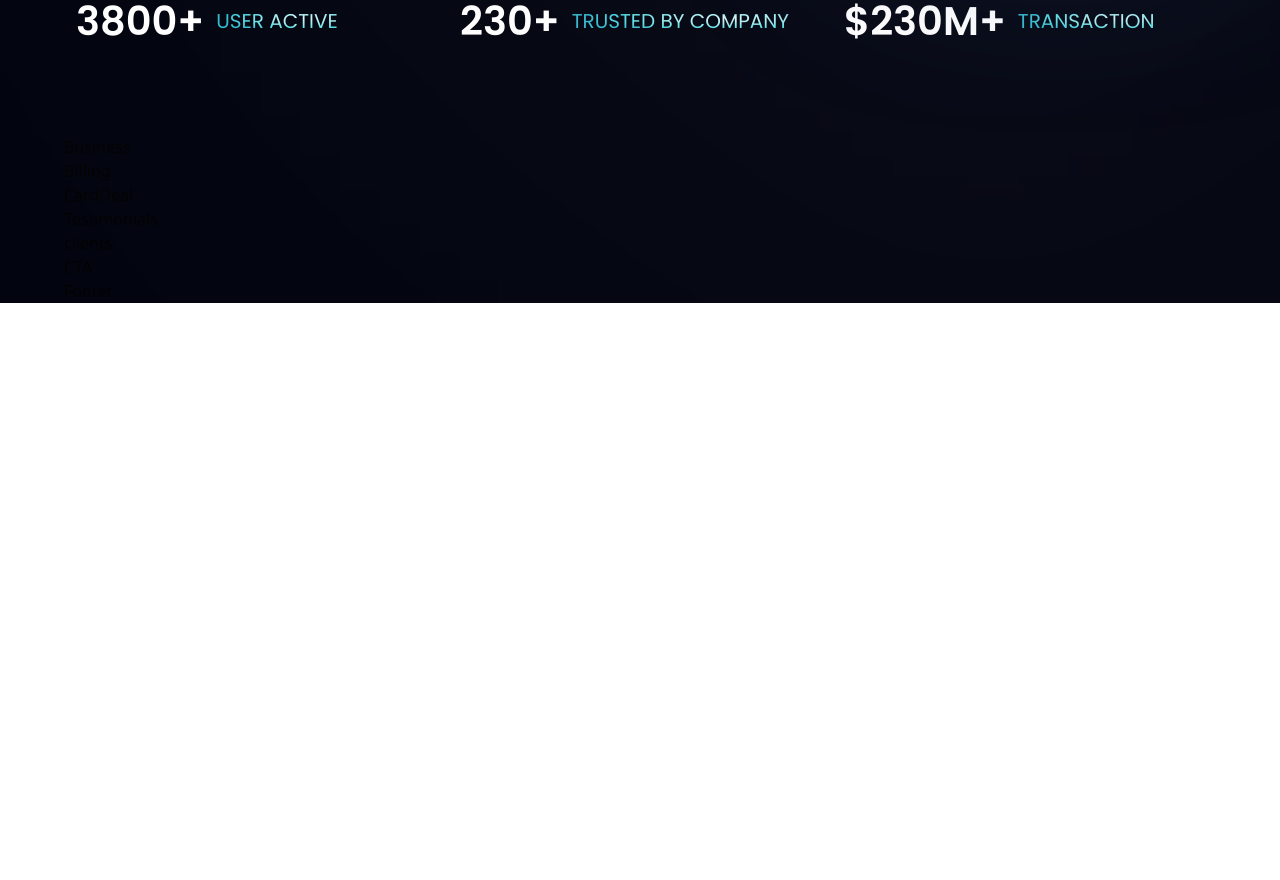
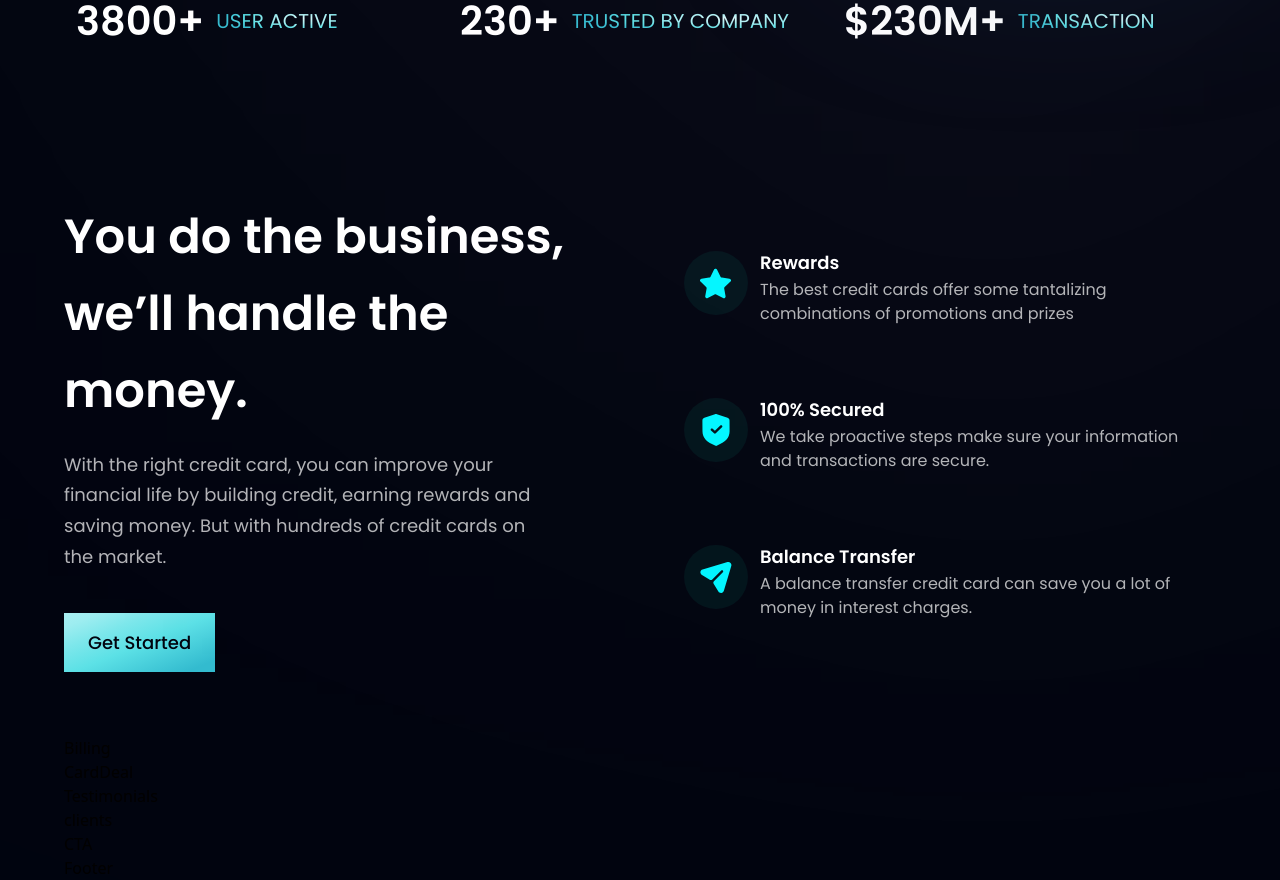
Before and after one commit to Gringo2/Epay, a React (Vite) app: page / in a window 1280 px wide. Shown: the part 800-1680 px from the top of the page. Before the commit the page ends 1103 px from the top, so only its background shows below. Built offline with nearby package versions, Linux system fonts and the light colour scheme.

Commit message:
Added_Business

```diff
--- a/src/components/Business.jsx
+++ b/src/components/Business.jsx
@@ -1,8 +1,42 @@
 import {features} from '../constants';
+import styles, {layout} from '../style';
+import Button from './Button';
+const FeatureCard = ({icon , title, content , index}) =>(
+  <div className={`flex flex-row p-6 rounded-[20px] ${index !== features.length - 1 ? "mb-6" :"mb-0"} feature-card`}>
+    <div className={`w-[64px] h-[64px] rounded-full ${styles.flexCenter} bg-dimBlue`}>
+      <img src={icon} className="w-[50%] h-[50%] object-contain"/>
+    </div>
+    <div className="flex-1 flex flex-col ml-3">
+       <h4 className="font-poppins font-semibold text-white text-[18px] leading-[23px] mb-1">
+        {title}
+      </h4>
+      <p className="font-poppins font-normal text-dimWhite text-[16px] leading-[24px]">
+        {content}
+      </p>
+    </div>
+  </div>
 
+)
 
 const Business = () => (
-    <div>Business</div>
+    <section id="features" className={layout.section}>
+        <div className={layout.sectionInfo}>
+          <h2 className={styles.heading2}>
+          You do the business,<br className="sm:block " />
+           we’ll handle the money.
+          </h2>
+          <p className={`${styles.paragraph} max-w-[470px] mt-5`}>
+          With the right credit card, you can improve your financial life by building credit, earning rewards and saving money. But with hundreds of credit cards on the market.
+          </p>
+          <Button styles="mt-10"/>
+        </div>
+        <div className={`${layout.sectionImg} flex-col `}>
+          {features.map((feature,index) =>(
+              <FeatureCard key={feature.id} {...feature} index={index} />
+          ))}
+
+        </div>
+    </section>
   );
 
 export default Business
--- a/src/components/Button.jsx
+++ b/src/components/Button.jsx
@@ -1,8 +1,11 @@
 import React from 'react'
 
-const Button = () => {
+const Button = ({ styles }) => {
   return (
-    <div>Button</div>
+    <button type="button" className={`py-4 px-6 bg-blue-gradient
+     font-poppins font-medium text-[18px] text-primary outline-none ${styles}`}>
+      Get Started
+    </button>
   )
 }
 
```
